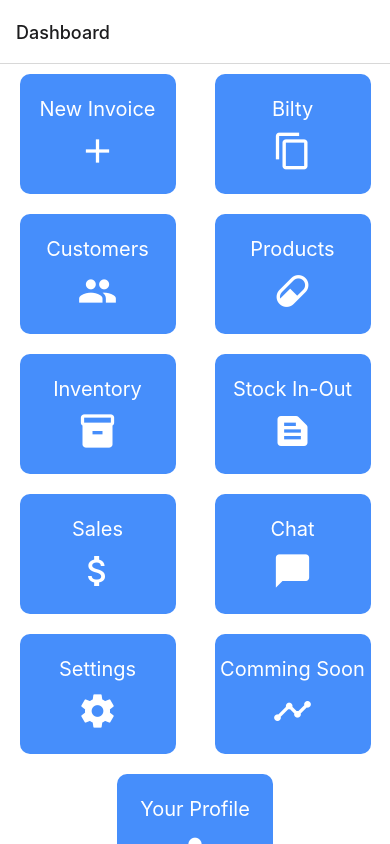
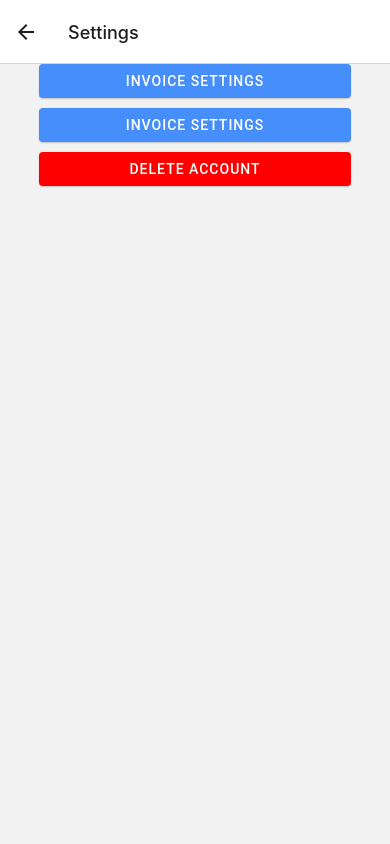
Before and after one commit to mianfarooqazam/Medi_Stock, a React Native app: screen /SettingScreen in a window 390 px wide. Built offline with nearby package versions, Linux system fonts and the light colour scheme.

Commit message:
Settings Updated

```diff
--- a/src/components/Button/ReusableButton.tsx
+++ b/src/components/Button/ReusableButton.tsx
@@ -2,12 +2,13 @@ import React from 'react';
 import { Button } from 'react-native-paper';
 
 
-const ReusableButton = ({ label, onPress, style}) => {
+const ReusableButton = ({ label, onPress, style, textColor }) => {
   return (
-    <Button mode="contained" onPress={onPress} style={[{ width: '100%' }, style]}   >
+    <Button mode="contained" onPress={onPress} style={[{ width: '100%', }, style]} labelStyle={{ color: textColor ? textColor : '#fff' }} >
       {label}
     </Button>
   );
 };
 
+
 export default ReusableButton;
--- a/src/navigator/MainNavigator.tsx
+++ b/src/navigator/MainNavigator.tsx
@@ -1,4 +1,3 @@
-import { View, Text, Settings } from 'react-native'
 import React from 'react'
 import { NavigationContainer } from '@react-navigation/native'
 import { createNativeStackNavigator } from '@react-navigation/native-stack'
@@ -21,6 +20,7 @@ import StockInOut from '../screens/dashboard/StockInOut';
 import OnBoarding from '../screens/dashboard/onBoarding/OnBoarding';
 import YourProfile from '../screens/dashboard/YourProfile';
 import ViewInvoices from '../screens/dashboard/ViewInvoices';
+import SettingScreen from '../screens/dashboard/SettingScreen';
 
 
 
@@ -36,12 +36,12 @@ const MainNavigator = () => {
 
         <Stack.Screen name='NewInvoice' component={NewInvoice} options={{title:'Generate Invoice'}}/>
         <Stack.Screen name='ViewInvoices' component={ViewInvoices} options={{title:'Your Invoices'}}/>
+
         <Stack.Screen name='CalculateBill' component={CalculateBill} options={{title:'Bill Calculated'}}/>
 
-
-        <Stack.Screen name='CustomersScreen' component={CustomersScreen} options={{title:'Customers'}}/>
         <Stack.Screen  name='AddCustomer' component={AddCustomer} options={{title:"Add New Customer"}}/>
         <Stack.Screen  name='SearchCustomers' component={SearchCustomers} options={{title:"Search Customer"}}/>
+        <Stack.Screen name='CustomersScreen' component={CustomersScreen} options={{title:'Customers'}}/>
         <Stack.Screen  name='EditCustomers' component={EditCustomers} options={{title:"Edit Customer"}}/>
         <Stack.Screen name='ProductsScreen' component={ProductsScreen} options={{title:'Products'}}/>
         <Stack.Screen name='AddProduct' component={AddProduct} options={{title:'Add New Product'}}/>
@@ -50,6 +50,8 @@ const MainNavigator = () => {
        <Stack.Screen name='Inventory' component={Inventory} options={{title:'Inventory'}}/>
        <Stack.Screen name='StockInOut' component={StockInOut} options={{title:'In-Out Stock'}}/>
        <Stack.Screen name='YourProfile' component={YourProfile} options={{title:'Profile'}}/>
+       <Stack.Screen name='SettingScreen' component={SettingScreen} options={{title:'Settings'}}/>
+
 
         <Stack.Screen  name='ChatScreen' component={ChatScreen} options={{title:"Start Chatting with your friends"}}/>
 
--- a/src/screens/dashboard/Dashboard.tsx
+++ b/src/screens/dashboard/Dashboard.tsx
@@ -51,7 +51,7 @@ const Dashboard = ({navigation}) => {
         </TouchableOpacity>
       </View>
       <View style={styles.row}>
-      <TouchableOpacity style={[styles.item, { height: itemHeight }]}>
+      <TouchableOpacity style={[styles.item, { height: itemHeight }]} onPress={()=>navigation.navigate("SettingScreen")}>
           <Text style={styles.screenText}>Settings</Text>
           <MaterialIcon name="settings" size={40} color="#fff" />
         </TouchableOpacity>
--- a/src/screens/dashboard/NewInvoice.tsx
+++ b/src/screens/dashboard/NewInvoice.tsx
@@ -265,13 +265,11 @@ const NewInvoice = ({ navigation }) => {
                         <ReusableButton
                             label="Preview"
                             onPress={() => console.log("🚀 Preview button pressed")}
-                            style={{ width: "45%", backgroundColor: "#4683fb" }}
-                        />
+                            style={{ width: "45%", backgroundColor: "#4683fb" }} textColor={undefined}   />
                         <ReusableButton
                             label="Save"
                             onPress={() => console.log("🚀 Save button pressed")}
-                            style={{ width: "45%", backgroundColor: "#4683fb" }}
-                        />
+                            style={{ width: "45%", backgroundColor: "#4683fb" }} textColor={undefined}   />
                     </View>
                 </View>
 
--- /dev/null
+++ b/src/screens/dashboard/SettingScreen.tsx
@@ -0,0 +1,138 @@
+import { StyleSheet, Text, View } from "react-native";
+import React, { useState } from "react";
+import ReusableButton from "../../components/Button/ReusableButton";
+import { Modal, Portal, Provider, TextInput } from "react-native-paper";
+import DividerBar from "../../components/Divider/DividerBar";
+import ResuableInput from "../../components/TextInput/ReusableInput";
+
+const SettingScreen = () => {
+  const [invoiceVisible, setInvoiceVisible] = useState(false);
+  const [deleteVisible, setDeleteVisible] = useState(false);
+  const showInvoiceModal = () => setInvoiceVisible(true);
+  const hideInvoiceModal = () => setInvoiceVisible(false);
+  const showDeleteModal = () => setDeleteVisible(true);
+  const hideDeleteModal = () => setDeleteVisible(false);
+  const containerStyle = {
+    backgroundColor: "white",
+    padding: 20,
+    width: "80%",
+    alignSelf: "center",
+    justifyContent: "center",
+    borderRadius: 10,
+    // alignItems: 'center',
+  };
+  return (
+    <Provider>
+      <View style={{}}>
+        <View style={{ gap: 10 }}>
+          <ReusableButton
+            label="Invoice Settings"
+            onPress={() => showInvoiceModal()}
+            style={{
+              backgroundColor: "#468EFB",
+              width: "80%",
+              alignSelf: "center",
+            }}
+            textColor={undefined}
+          />
+          <Portal>
+            <Modal
+              visible={invoiceVisible}
+              onDismiss={hideInvoiceModal}
+              contentContainerStyle={containerStyle}
+            >
+              <View style={{ gap: 10, justifyContent: "flex-start" }}>
+                <View>
+                  <Text style={{ fontWeight: "bold" }}>Invoice Settings</Text>
+                </View>
+                <DividerBar />
+                <View style={{ gap: 10 }}>
+                  <View>
+                    <TextInput
+                      label="Prefix"
+                      style={{ width: "100%", backgroundColor: "#fff" }}
+                      placeholder="INV"
+                    />
+                  </View>
+                  <View>
+                    <TextInput
+                      label="Start From"
+                      style={{ width: "100%", backgroundColor: "#fff" }}
+                      placeholder="0001"
+                    />
+                  </View>
+                </View>
+
+
+
+                <View
+                  style={{
+                    flexDirection: "row",
+                    gap: 10,
+                    justifyContent: "center",
+                  }}
+                >
+                  <ReusableButton
+                    label="Cancel"
+                    onPress={() => console.log("🚀 Cancel")}
+                    style={{ width: "40%", backgroundColor: "#bebebe" }}
+                    textColor="#000"
+                  />
+                  <ReusableButton
+                    label="Done"
+                    onPress={() => console.log("🚀 Done")}
+                    style={{ width: "40%", backgroundColor: "#468EFB" }}
+                    textColor="#fff"
+                  />
+                </View>
+              </View>
+            </Modal>
+          </Portal>
+
+          <ReusableButton
+            label="Invoice Settings"
+            onPress={() => showInvoiceModal()}
+            style={{
+              backgroundColor: "#468EFB",
+              width: "80%",
+              alignSelf: "center",
+            }}
+            textColor={undefined}
+          />
+
+          <ReusableButton
+            label="Delete Account"
+            onPress={() => showDeleteModal()}
+            style={{
+              backgroundColor: "red",
+              width: "80%",
+              alignSelf: "center",
+            }}
+            textColor={undefined}
+          />
+          <Portal>
+            <Modal
+              visible={deleteVisible}
+              onDismiss={hideDeleteModal}
+              contentContainerStyle={containerStyle}
+            >
+              <View style={{ gap: 10 }}>
+                <Text>Delete your account permanently ?</Text>
+                <ReusableButton
+                  label="Delete"
+                  onPress={() => console.log("🚀 Account deleted!")}
+                  style={{ backgroundColor: "red" }}
+                  textColor={undefined}
+                />
+              </View>
+            </Modal>
+          </Portal>
+        </View>
+      </View>
+    </Provider>
+  );
+};
+
+export default SettingScreen;
+
+const styles = StyleSheet.create({});
```
Also changed, not shown: src/screens/dashboard/Settings.tsx (deleted, +0 -12 lines), src/zustand/todo.txt (added).
